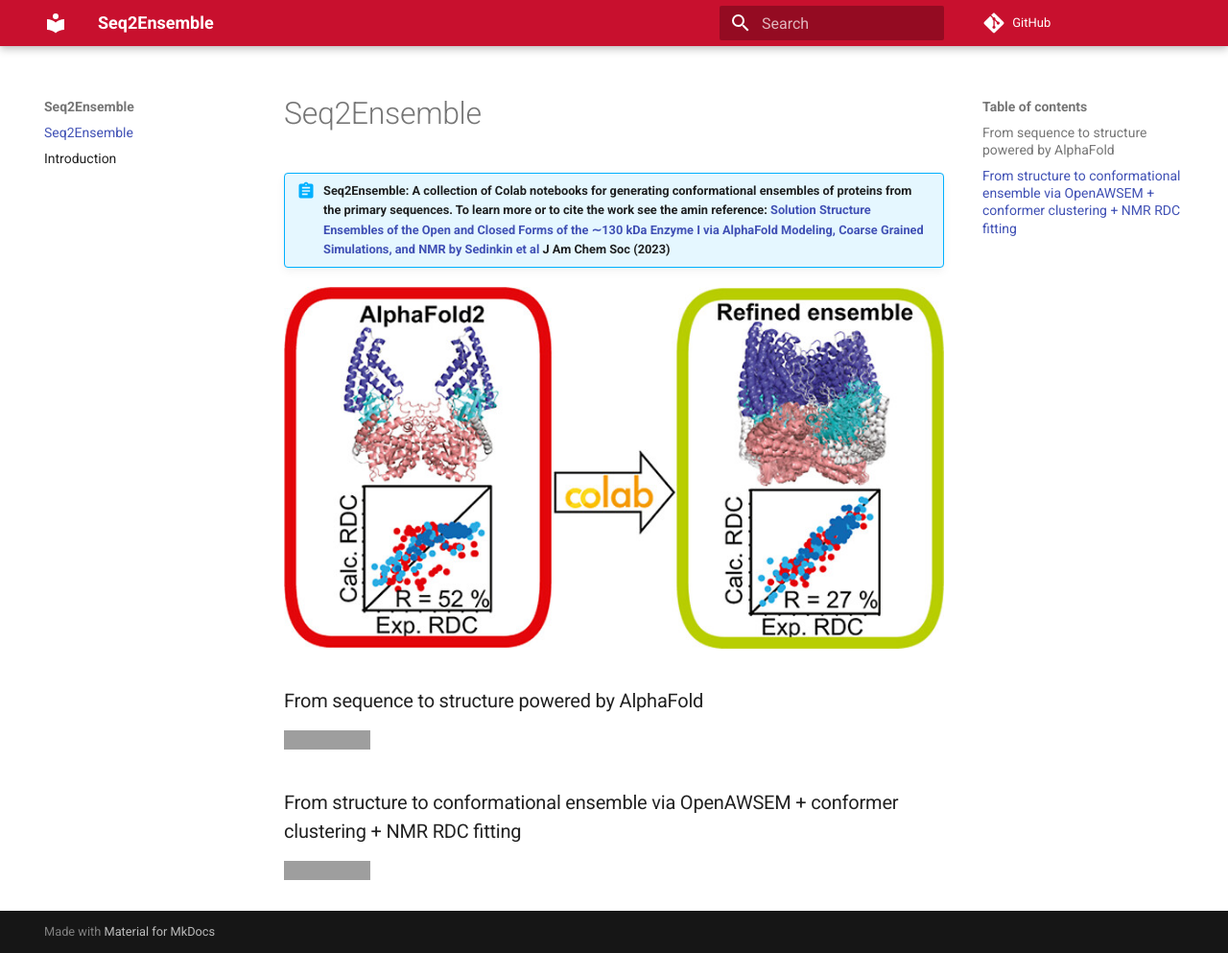
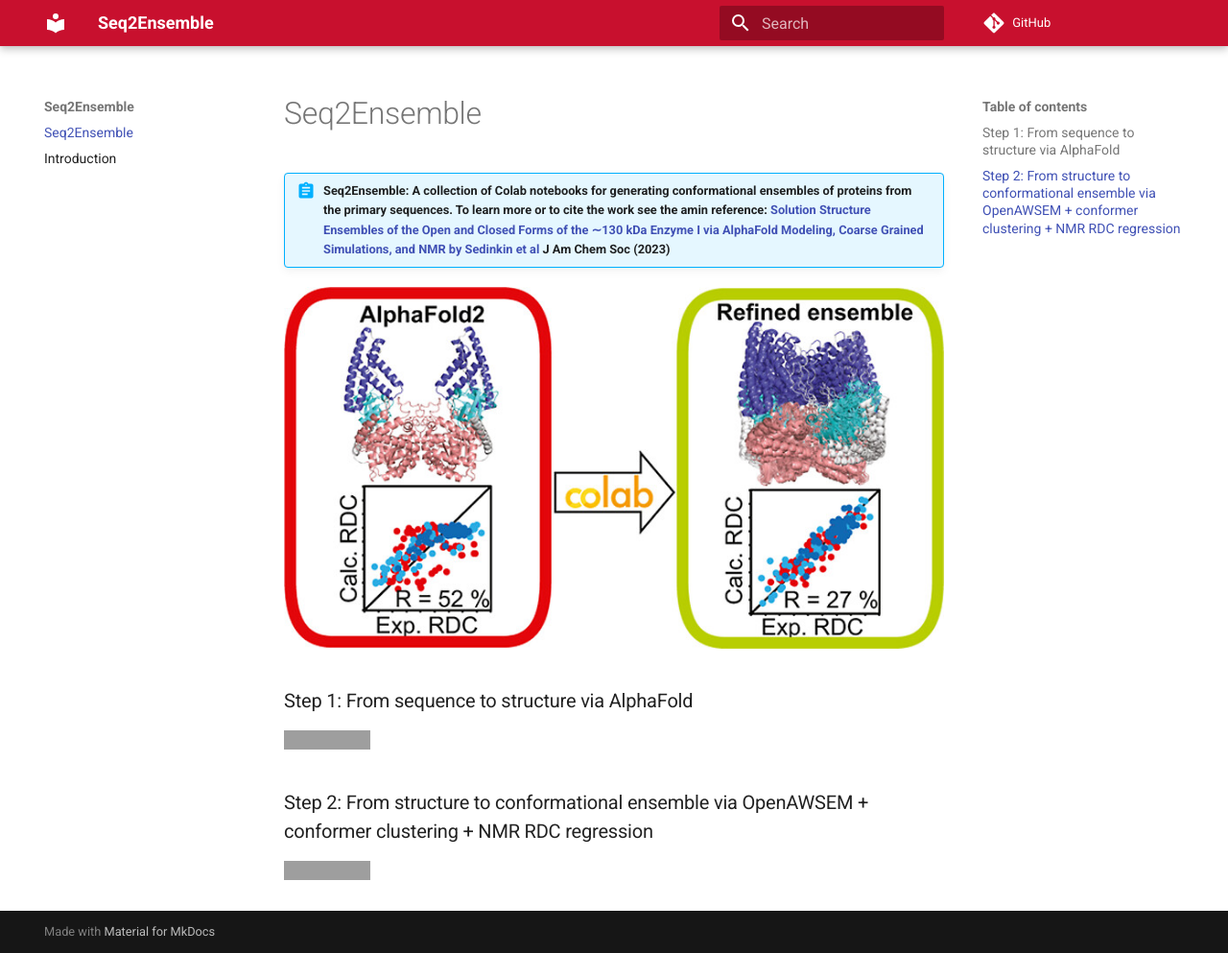
Before and after one commit to PotoyanGroup/Seq2Ensemble, an MkDocs documentation site: the page built from docs/index.md, in a window 1280 px wide and 993 px high. Shown: the whole window at 96% size. Built offline with MkDocs 1.6.1 and Material for MkDocs 9.7.7, drawn with Linux system fonts in a browser that asks for light colours; comment, search, counter and statistics services are not loaded; grey boxes are pictures that could not be loaded.

Commit message:
'steps added'

```diff
--- a/docs/index.md
+++ b/docs/index.md
@@ -2,10 +2,10 @@
 
 ![](main.jpeg)
 
-### From sequence to structure powered by AlphaFold
+### Step 1: From sequence to structure via AlphaFold
 
 [![Open In Colab](https://colab.research.google.com/assets/colab-badge.svg)](https://colab.research.google.com/github/sokrypton/ColabFold/blob/main/AlphaFold2.ipynb)
 
-### From structure to conformational ensemble via OpenAWSEM + conformer clustering + NMR RDC fitting
+### Step 2: From structure to conformational ensemble via OpenAWSEM + conformer clustering + NMR RDC regression
 
 [![Open In Colab](https://colab.research.google.com/assets/colab-badge.svg)](https://colab.research.google.com/github/PotoyanGroup/Seq2Ensemble/blob/main/ColabOpenAWSEM.ipynb)
```
